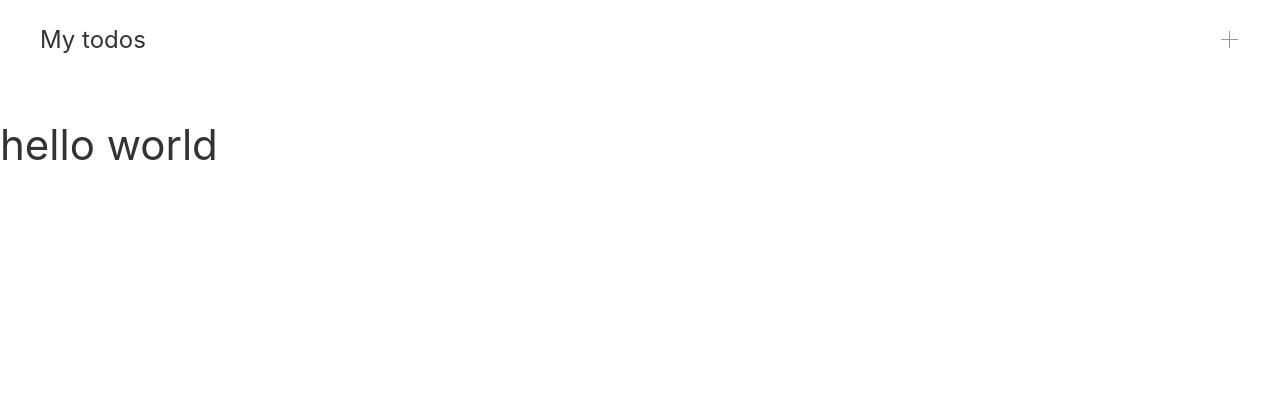
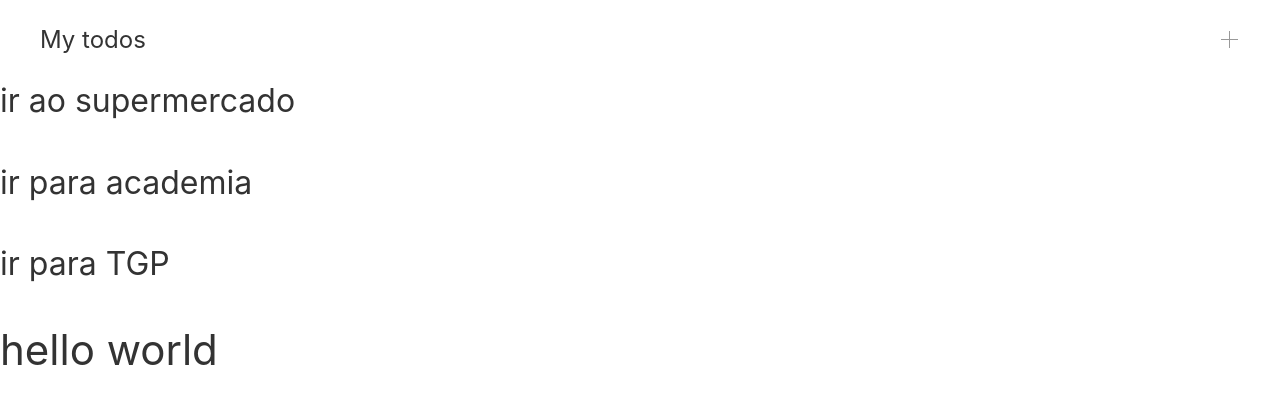
Before and after one commit to JCDMeira/to-do-app, a React (Create React App) app: page / in a window 1280 px wide. Shown: the top 404 px of the page. Built offline with nearby package versions, Linux system fonts and the light colour scheme.

Commit message:
feat: add TodoList

```diff
--- a/src/App.tsx
+++ b/src/App.tsx
@@ -1,10 +1,12 @@
 import React from 'react';
 import Navbar from './components/Navbar';
+import TodoList from './components/TodoList';
 
 function App() {
   return (
     <div>
       <Navbar />
+      <TodoList />
       <h1>hello world</h1>
     </div>
   );
--- /dev/null
+++ b/src/components/TodoList/index.tsx
@@ -0,0 +1,20 @@
+import React from 'react';
+import { Todo } from '../../models/Todo';
+
+const TodoList: React.FC = () => {
+  const todos: Todo[] = [
+    { id: 1, title: 'ir ao supermercado', done: false },
+    { id: 2, title: 'ir para academia', done: false },
+    { id: 3, title: 'ir para TGP', done: false },
+  ];
+
+  return (
+    <div>
+      {todos.map((todo, index) => {
+        return <h2 key={index}>{todo.title}</h2>;
+      })}
+    </div>
+  );
+};
+
+export default TodoList;
--- /dev/null
+++ b/src/models/Todo.tsx
@@ -0,0 +1,3 @@
+export class Todo {
+  constructor(public id: number, public title: string, public done: boolean) {}
+}
```
Also changed, not shown: .eslintrc.json.
